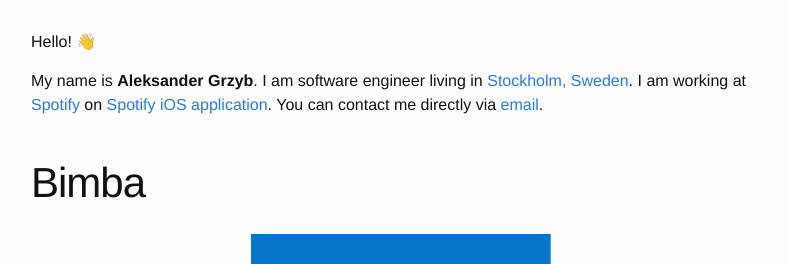
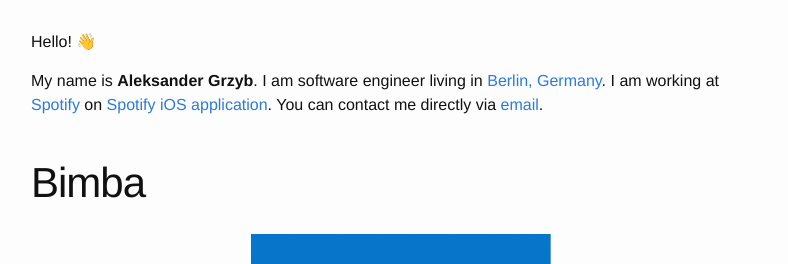
Before and after one commit to aleksandergrzyb/aleksandergrzyb.github.io, a Jekyll site: the page built from bimba.md, in a window 1280 px wide. Shown: the top 264 px of the page, without its empty margins (239-1027 px from the left). Built offline with Jekyll 4.4.1, drawn with Linux system fonts in a browser that asks for light colours.

Commit message:
update location

```diff
--- a/_includes/header.html
+++ b/_includes/header.html
@@ -4,7 +4,7 @@
             Hello! 👋
         </p>
         <p>
-            My name is <b>Aleksander Grzyb</b>. I am software engineer living in <a href="https://www.google.com/maps/place/Stockholm">Stockholm, Sweden</a>. I am working at <a href="https://spotify.com">Spotify</a> on <a href="https://apps.apple.com/us/app/spotify-music-and-podcasts/id324684580">Spotify iOS application</a>. You can contact me directly via <a href="mailto:aleksander.grzyb@gmail.com?subject=">email</a>.
+            My name is <b>Aleksander Grzyb</b>. I am software engineer living in <a href="https://www.google.com/maps/place/Berlin">Berlin, Germany</a>. I am working at <a href="https://spotify.com">Spotify</a> on <a href="https://apps.apple.com/us/app/spotify-music-and-podcasts/id324684580">Spotify iOS application</a>. You can contact me directly via <a href="mailto:aleksander.grzyb@gmail.com?subject=">email</a>.
         </p>
     </div>
 </header>
```
